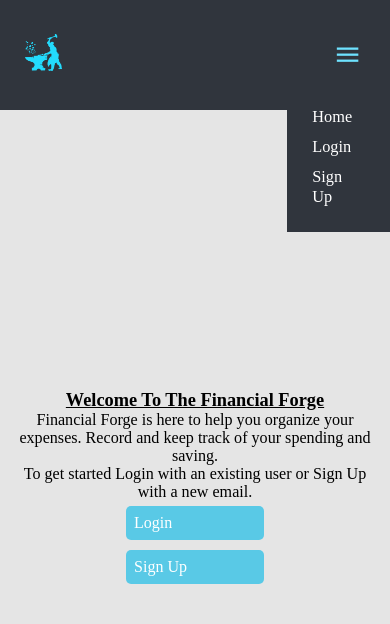
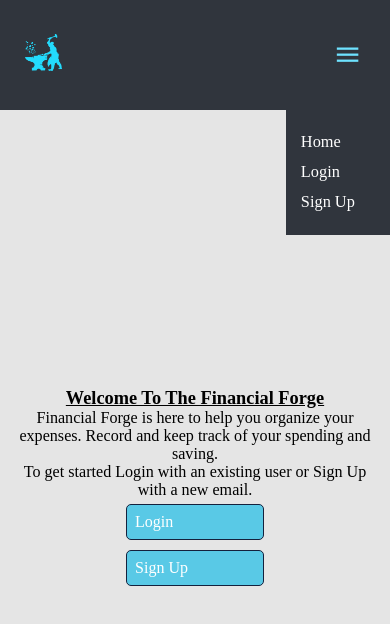
Before and after one commit to MJStone587/FinancialForge_MERN, a React (Create React App) app in the folder client/: page / in a window 390 px wide. Both pictures are taken after a click on the element "menu". Shown: the top 624 px of the page. Built offline with nearby package versions, Linux system fonts and the light colour scheme.

Commit message:
improvements on navbar mobile responsiveness

```diff
--- a/client/src/index.css
+++ b/client/src/index.css
@@ -58,19 +58,19 @@
   color: white;
 }
 .navbar-container {
+  display: flex;
+  flex-flow: column nowrap;
+  justify-content: center;
   z-index: 5;
   position: absolute;
-  top: 0;
+  top: calc(0px + (148px - 0) * ((100vw - 300px) / (1920 - 300)));
   right: 0;
-  width: calc(100px + (150 - 100) * ((100vw - 300px) / (1920 - 300)));
-  margin-top: calc(80px + (110 - 80) * ((100vw - 300px) / (1920 - 300)));
+  width: calc(100px + (175 - 100) * ((100vw - 300px) / (1920 - 300)));
+  height: 125px;
   background-color: var(--charcoal-bg-);
 }
 .navbar-links {
-  display: flex;
-  flex-flow: column nowrap;
-  row-gap: 50px;
-  padding: 20px;
+  padding: 10px;
 }
 .navbar-links a {
   color: var(--white-color-);
@@ -125,7 +125,7 @@
 }
 .home-nav a {
   background-color: var(--btnBGblue-color);
-  border: none;
+  border: 1px solid var(--dkBlue-color-);
   color: white;
   font-size: calc(16px + (17 - 16) * ((100vw - 300px) / (1920 - 300)));
   text-decoration: none;
```
